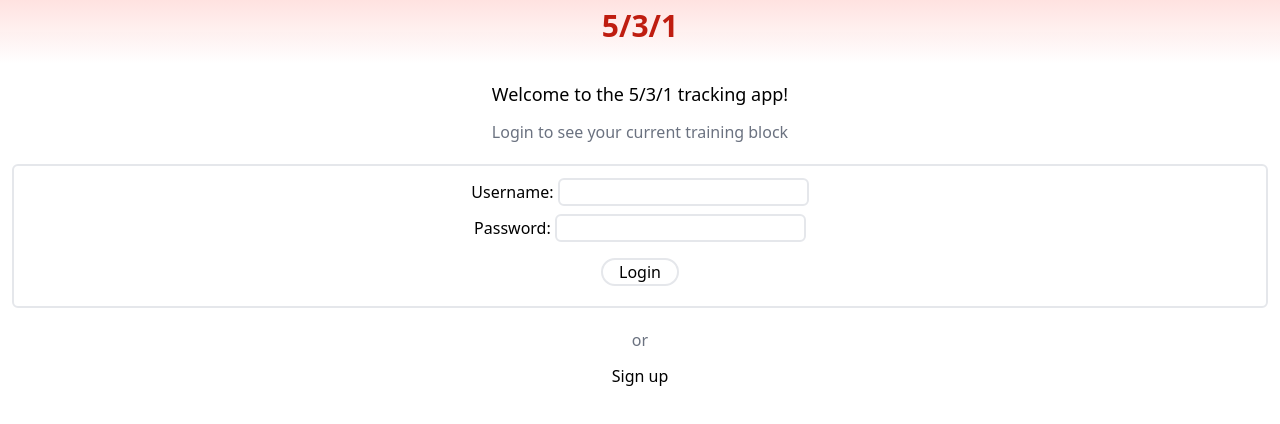
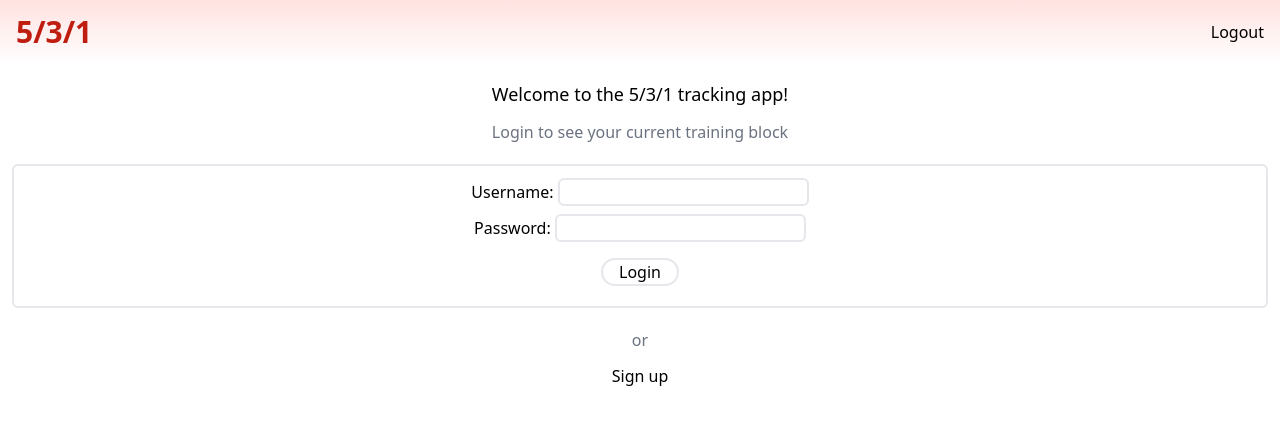
Before and after one commit to danjzych/5-3-1, a SvelteKit app in the folder app/: page / in a window 1280 px wide. Shown: the top 424 px of the page. Built offline with nearby package versions, Linux system fonts and the light colour scheme.

Commit message:
Added logout and route protection

```diff
--- a/app/src/lib/utils.ts
+++ b/app/src/lib/utils.ts
@@ -1,9 +1,16 @@
 import { get } from 'svelte/store';
 import { user } from '../stores';
 import { goto } from '$app/navigation';
+import { onMount } from 'svelte';
 
 export function ensureLoggedIn() {
+	console.debug('ensureLoggedIn');
+
 	function checkUser() {
 		if (!get(user)) goto('/');
 	}
+
+	onMount(() => {
+		checkUser();
+	});
 }
--- a/app/src/routes/+layout.svelte
+++ b/app/src/routes/+layout.svelte
@@ -8,9 +8,22 @@
 	import { goto } from '$app/navigation';
 	import Nav from './Nav.svelte';
 
+	function logout() {
+		console.debug('logout');
+
+		$user = null;
+		$token = null;
+		_531API.token = null;
+
+		goto('/');
+	}
+
 	let loadingUser: boolean = true;
 
+	/** Get user from api based on token store. */
 	async function setUser() {
+		console.debug('setUser');
+
 		_531API.token = $token;
 		localStorage.setItem('token', $token!);
 
@@ -38,7 +51,7 @@
 	}
 </script>
 
-<Nav />
+<Nav {logout} />
 <main class="posiion relative top-16">
 	{#if loadingUser}
 		<!-- ADD LOADER COMPONENT -->
--- a/app/src/routes/Nav.svelte
+++ b/app/src/routes/Nav.svelte
@@ -1,5 +1,10 @@
+<script lang="ts">
+	export let logout: () => void;
+</script>
+
 <nav
-	class="from-thunderbird-100 position fixed flex h-16 min-w-full justify-center bg-gradient-to-b to-transparent p-2"
+	class="from-thunderbird-100 position fixed flex h-16 min-w-full items-center justify-between bg-gradient-to-b to-transparent px-4 py-2"
 >
 	<h1 class="text-thunderbird-700 text-3xl font-extrabold">5/3/1</h1>
+	<button on:click={logout}> Logout </button>
 </nav>
--- a/app/src/routes/home/+page.svelte
+++ b/app/src/routes/home/+page.svelte
@@ -1,12 +1,16 @@
 <script lang="ts">
 	import { user } from '../../stores';
 	import { ensureLoggedIn } from '$lib/utils';
+
+	ensureLoggedIn();
 </script>
 
 <h2 class="text-2xl">Home</h2>
 {#if $user?.trainingBlock}
-	<ul>Your current training maxes are:</ul>
-	{#each Object.keys($user.trainingBlock) as lift}
-		<li>{lift} : {$user.trainingBlock[lift].trainingMax}</li>
-	{/each}
+	You do have training maxes! Here is your training block!
+{:else}
+	<p>
+		Looks like you don't have any training maxes yet. Set some to get your
+		training block
+	</p>
 {/if}
```
